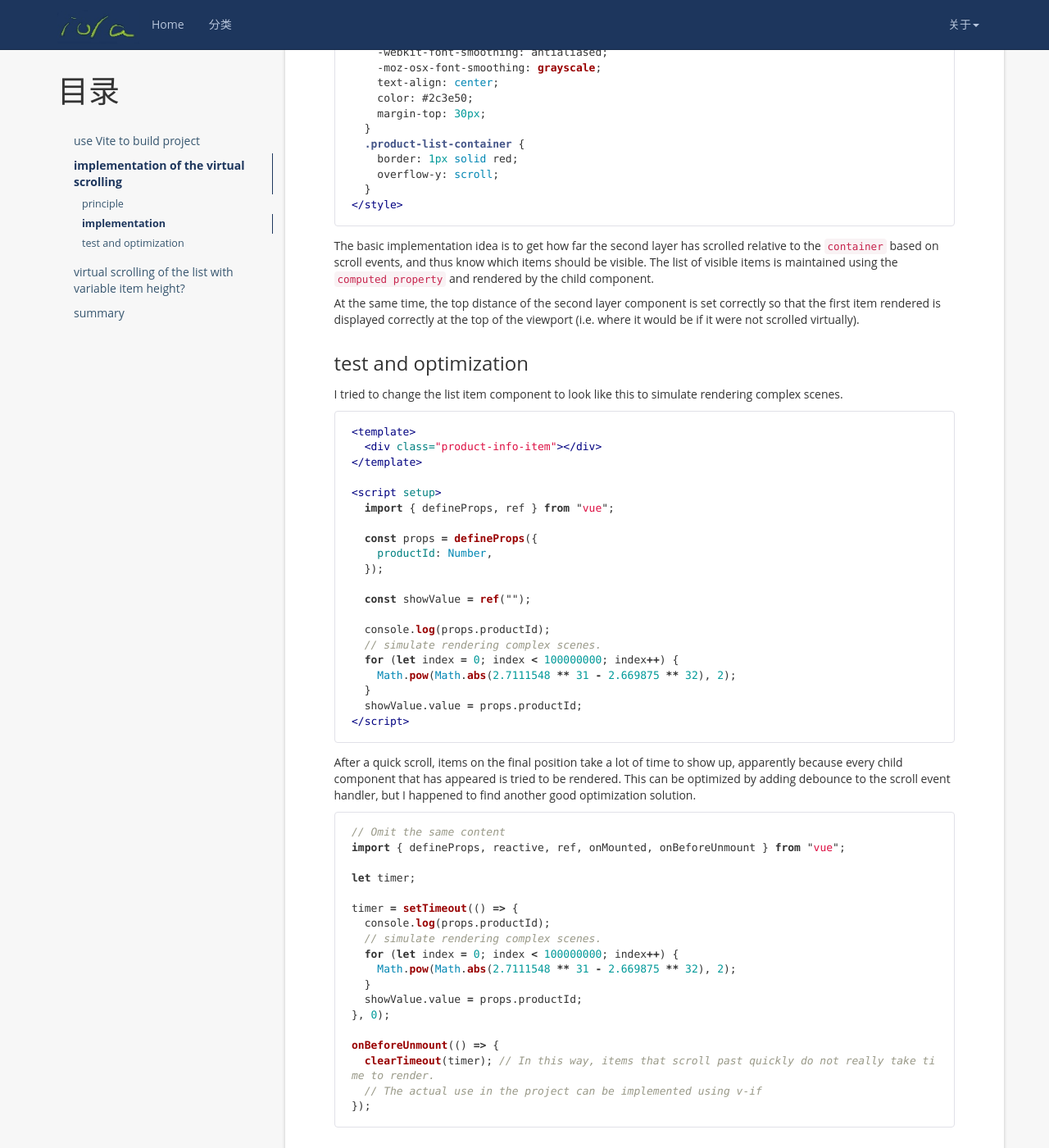
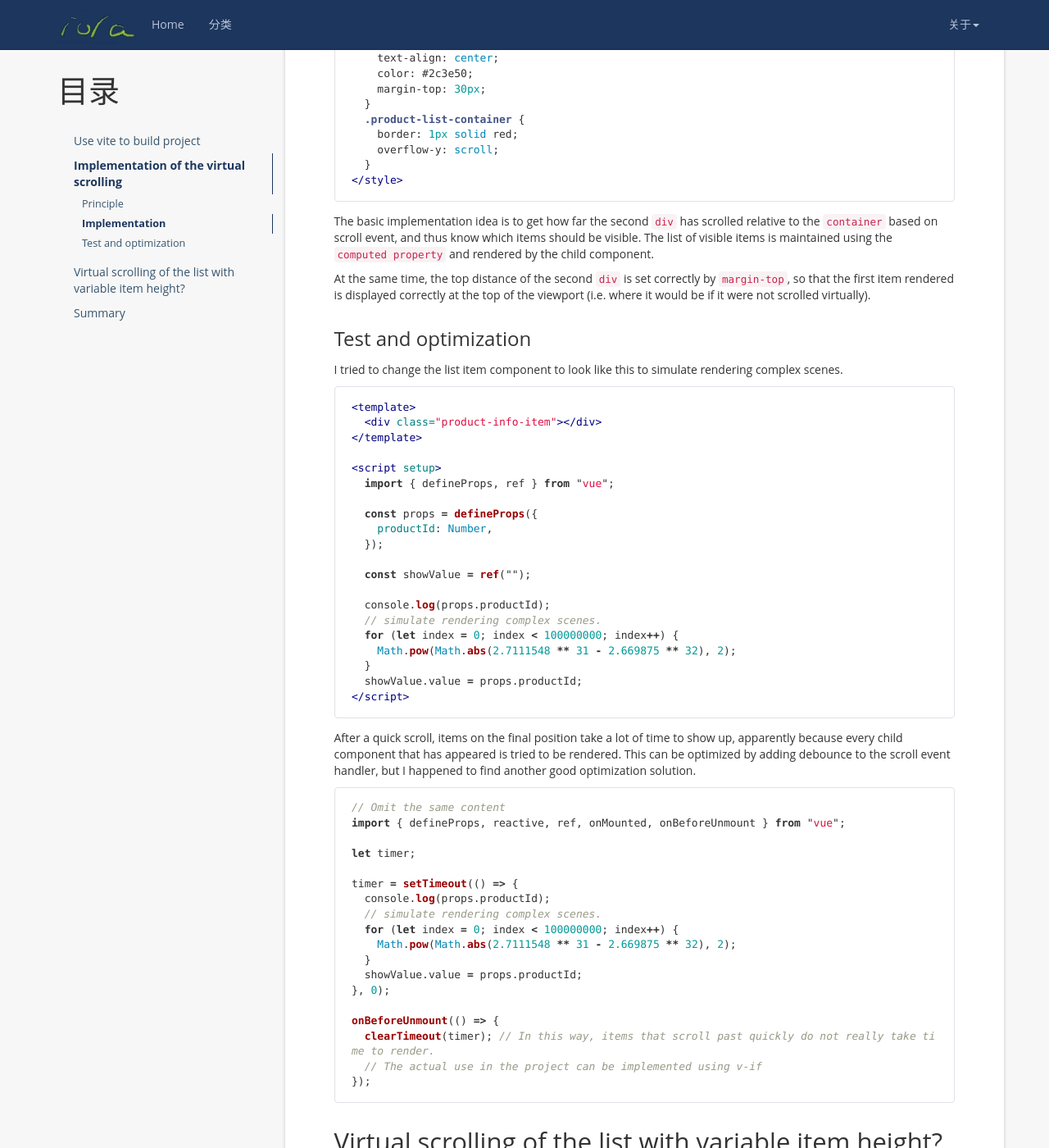
Before and after one commit to iola1999/iola1999.github.io, a Jekyll site: the page built from _posts/2021-04-11-virtual-scrolling-of-long-list.markdown, in a window 1280 px wide and 1400 px high, scrolled down 2810 px. Shown: the whole window at 82% size. Built offline with Jekyll 4.4.1, drawn with Linux system fonts in a browser that asks for light colours; nearby versions of some CDN libraries; comment, search, counter and statistics services are not loaded; some of the changed text lies outside the part shown.

Commit message:
Virtual Scrolling of Long List

````diff
--- a/_posts/2021-04-11-virtual-scrolling-of-long-list.markdown
+++ b/_posts/2021-04-11-virtual-scrolling-of-long-list.markdown
@@ -10,20 +10,19 @@ typora-root-url: ..
 * content
 {:toc}
 ![read_count](https://visitor-badge.glitch.me/badge?page_id=iola1999.blog.virtual-scrolling-of-long-list)
-
 ~~今天看一下列表虚拟滚动的实现细节，~~
 
 ~~试试放下洋屁，用蹩脚英语写一篇。虚拟滚动文章网上到处都是，本文没有参考意义，只是为了记录。~~
 
 Today I'm trying to focus on some implementation details of the virtual scrolling of long list. Try to use the vite and [vue3 composition api](https://v3.cn.vuejs.org/guide/composition-api-introduction.html#%E4%BB%80%E4%B9%88%E6%98%AF%E7%BB%84%E5%90%88%E5%BC%8F-api) by the way.
 
-## use Vite to build project
+## Use vite to build project
 
 `npm init @vitejs/app` Then choose the `vue` template.
 
-## implementation of the virtual scrolling
+## Implementation of the virtual scrolling
 
-### principle
+### Principle
 
 Rendering the entire long list has a high performance overhead (many DOM nodes and time-consuming rendering), so we can listen to the scroll event to get the currently visible range of list items and render only that part.
 
@@ -39,9 +38,9 @@ It is also necessary to keep the list height correct and the distance between li
 </div>
 ```
 
-The outer div is the display window for the list, such as the body of a table.
+The outer `div` is the display window for the list, such as the body of a table.
 
-The second div layer is designed to hold the height that can be used for scrolling, which is the height of the entirely rendered list.
+The second `div` is designed to hold the height that can be used for scrolling, which is the height of the entirely rendered list.
 
 To make the list items the correct distance from the top, consider the following two positioning methods.
 
@@ -49,7 +48,7 @@ One is to dynamically modify the `height, margin-top` of the second div so that
 
 Another option is to set the second div to a fixed height and `position: relative`, set the list item to the style `position: absolute`, and set the `top` style to make it appear in the correct position.
 
-### implementation
+### Implementation
 
 Here I choose the first option to implement first. Prepare a list item component.
 
@@ -154,11 +153,11 @@ Next is the outer layers for showing list.
 </style>
 ```
 
-The basic implementation idea is to get how far the second layer has scrolled relative to the `container` based on scroll events, and thus know which items should be visible. The list of visible items is maintained using the `computed property` and rendered by the child component.
+The basic implementation idea is to get how far the second `div` has scrolled relative to the `container` based on scroll event, and thus know which items should be visible. The list of visible items is maintained using the `computed property` and rendered by the child component.
 
-At the same time, the top distance of the second layer component is set correctly so that the first item rendered is displayed correctly at the top of the viewport (i.e. where it would be if it were not scrolled virtually).
+At the same time, the top distance of the second `div` is set correctly by `margin-top`, so that the first item rendered is displayed correctly at the top of the viewport (i.e. where it would be if it were not scrolled virtually).
 
-### test and optimization
+### Test and optimization
 
 I tried to change the list item component to look like this to simulate rendering complex scenes.
 
@@ -208,7 +207,7 @@ onBeforeUnmount(() => {
 });
 ```
 
-## virtual scrolling of the list with variable item height?
+## Virtual scrolling of the list with variable item height?
 
 In business code development, for data that is large and cannot be paged, we use a virtually rendered table component. The row height of each item in this case is fixed.
 
````
Also changed, not shown: other parts of _posts/2021-04-11-virtual-scrolling-of-long-list.markdown (+3 -3 lines).
